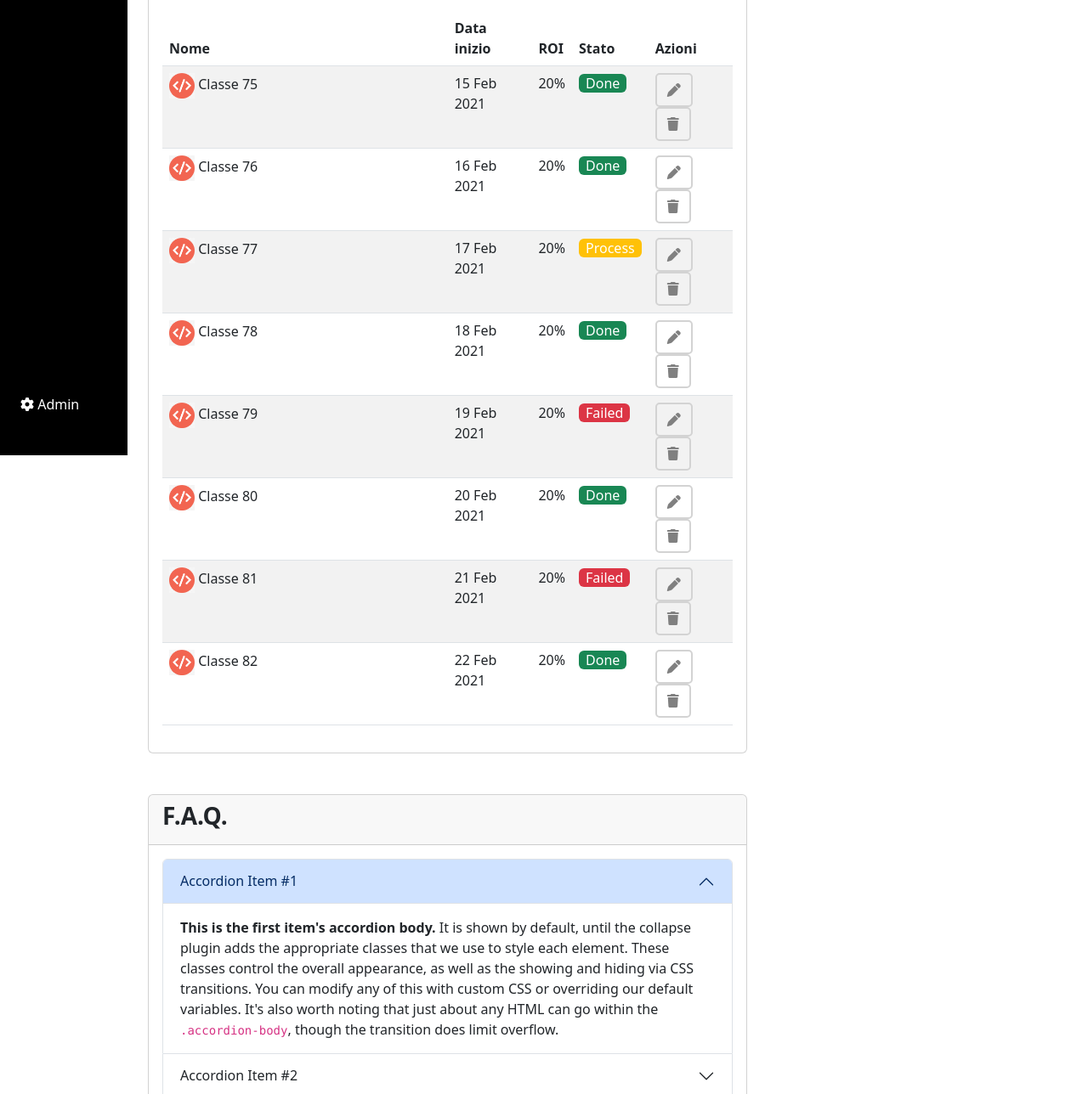
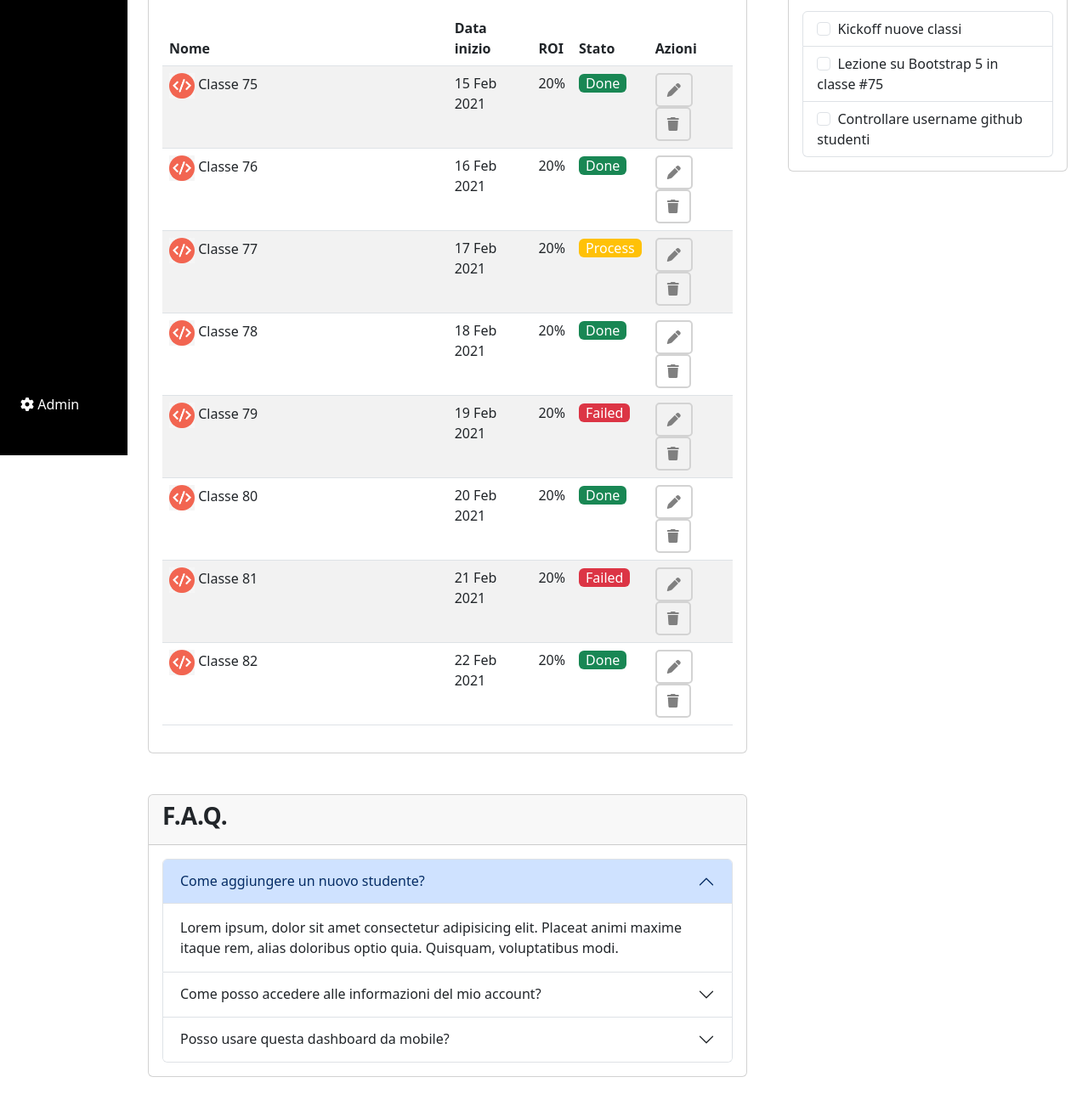
Before and after one commit to marcocampisi/html-css-bootstrap-dashboard, a plain HTML site: page index.html in a window 1280 px wide. Shown: the part 264-1552 px from the top of the page at 85% size. Drawn offline with nearby package versions, Linux system fonts and the light colour scheme.

Commit message:
Added to-do card

```diff
--- a/index.html
+++ b/index.html
@@ -131,7 +131,7 @@
             </div>
           </div>
     </header>
-    <main class="overflow-hidden">
+    <main>
         <div class="row g-0">
             <div class="col-auto px-4 bg-black position-fixed sidebar">
                 <aside class="d-flex flex-column text-white">
@@ -291,36 +291,36 @@
                                         <div class="accordion-item">
                                           <h2 class="accordion-header">
                                             <button class="accordion-button" type="button" data-bs-toggle="collapse" data-bs-target="#collapseOne" aria-expanded="true" aria-controls="collapseOne">
-                                              Accordion Item #1
+                                              Come aggiungere un nuovo studente?
                                             </button>
                                           </h2>
                                           <div id="collapseOne" class="accordion-collapse collapse show" data-bs-parent="#accordionExample">
                                             <div class="accordion-body">
-                                              <strong>This is the first item's accordion body.</strong> It is shown by default, until the collapse plugin adds the appropriate classes that we use to style each element. These classes control the overall appearance, as well as the showing and hiding via CSS transitions. You can modify any of this with custom CSS or overriding our default variables. It's also worth noting that just about any HTML can go within the <code>.accordion-body</code>, though the transition does limit overflow.
+                                                Lorem ipsum, dolor sit amet consectetur adipisicing elit. Placeat animi maxime itaque rem, alias doloribus optio quia. Quisquam, voluptatibus modi.
                                             </div>
                                           </div>
                                         </div>
                                         <div class="accordion-item">
                                           <h2 class="accordion-header">
                                             <button class="accordion-button collapsed" type="button" data-bs-toggle="collapse" data-bs-target="#collapseTwo" aria-expanded="false" aria-controls="collapseTwo">
-                                              Accordion Item #2
+                                              Come posso accedere alle informazioni del mio account?
                                             </button>
                                           </h2>
                                           <div id="collapseTwo" class="accordion-collapse collapse" data-bs-parent="#accordionExample">
                                             <div class="accordion-body">
-                                              <strong>This is the second item's accordion body.</strong> It is hidden by default, until the collapse plugin adds the appropriate classes that we use to style each element. These classes control the overall appearance, as well as the showing and hiding via CSS transitions. You can modify any of this with custom CSS or overriding our default variables. It's also worth noting that just about any HTML can go within the <code>.accordion-body</code>, though the transition does limit overflow.
+                                                Lorem ipsum dolor sit amet consectetur adipisicing elit. Corporis odio fuga harum cupiditate! Iure aperiam exercitationem architecto eos nemo velit?
                                             </div>
                                           </div>
                                         </div>
                                         <div class="accordion-item">
                                           <h2 class="accordion-header">
                                             <button class="accordion-button collapsed" type="button" data-bs-toggle="collapse" data-bs-target="#collapseThree" aria-expanded="false" aria-controls="collapseThree">
-                                              Accordion Item #3
+                                              Posso usare questa dashboard da mobile?
                                             </button>
                                           </h2>
                                           <div id="collapseThree" class="accordion-collapse collapse" data-bs-parent="#accordionExample">
                                             <div class="accordion-body">
-                                              <strong>This is the third item's accordion body.</strong> It is hidden by default, until the collapse plugin adds the appropriate classes that we use to style each element. These classes control the overall appearance, as well as the showing and hiding via CSS transitions. You can modify any of this with custom CSS or overriding our default variables. It's also worth noting that just about any HTML can go within the <code>.accordion-body</code>, though the transition does limit overflow.
+                                              Lorem ipsum dolor sit amet consectetur, adipisicing elit. Necessitatibus enim odio debitis dolorum voluptate officia accusamus quidem aperiam ducimus beatae?
                                             </div>
                                           </div>
                                         </div>
@@ -328,8 +328,28 @@
                                 </div>
                             </div>
                         </div>
-                        <div class="col-4">
-
+                        <div class="col-4 p-4">
+                            <div class="card">
+                                <div class="card-header">
+                                    <h3 class="fw-bold">To-Do</h3>
+                                </div>
+                                <div class="card-body">
+                                    <div class="list-group">
+                                        <label class="list-group-item">
+                                          <input class="form-check-input me-1" type="checkbox" value="">
+                                          Kickoff nuove classi
+                                        </label>
+                                        <label class="list-group-item">
+                                          <input class="form-check-input me-1" type="checkbox" value="">
+                                          Lezione su Bootstrap 5 in classe #75
+                                        </label>
+                                        <label class="list-group-item">
+                                          <input class="form-check-input me-1" type="checkbox" value="">
+                                          Controllare username github studenti
+                                        </label>
+                                      </div>
+                                </div>
+                            </div>
                         </div>
                     </div>
                 </div>
```
